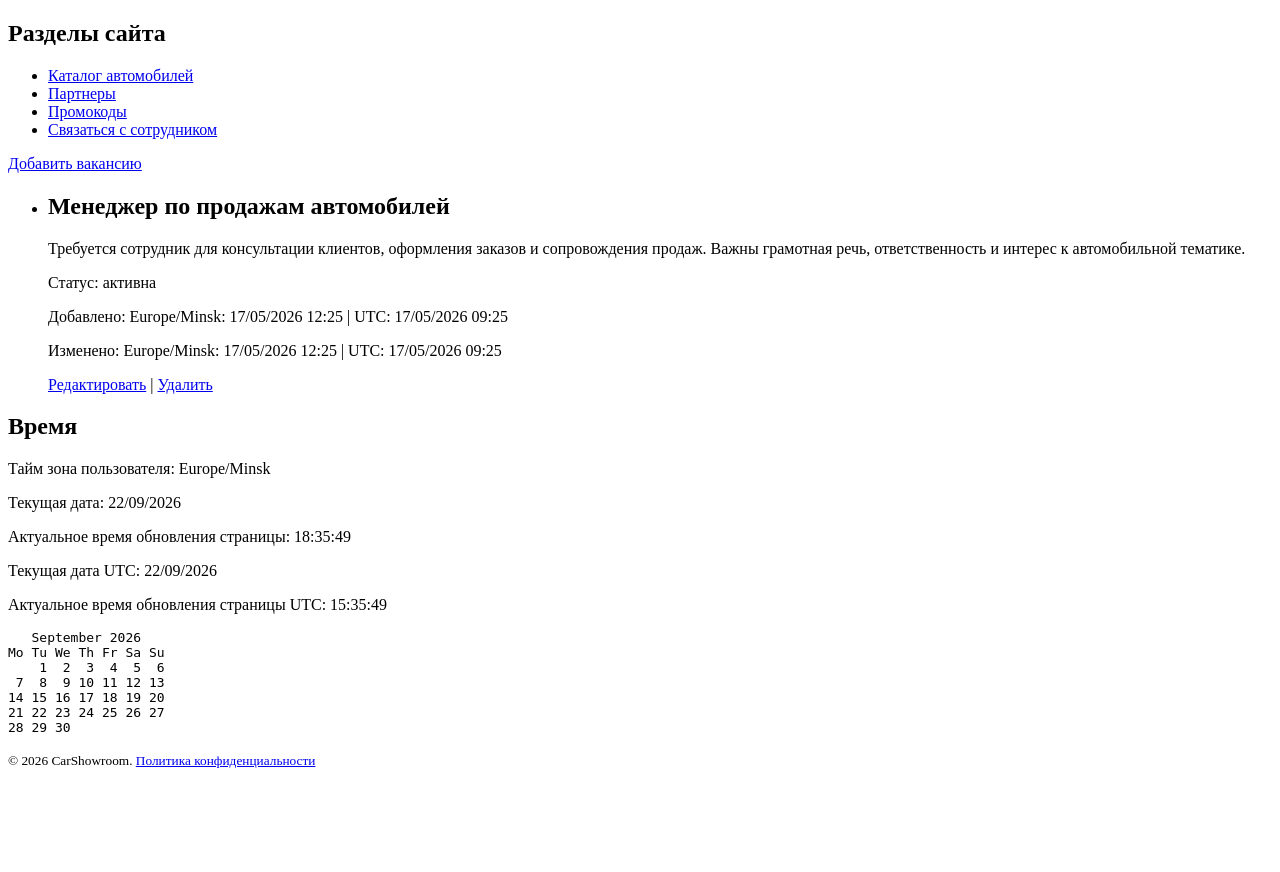
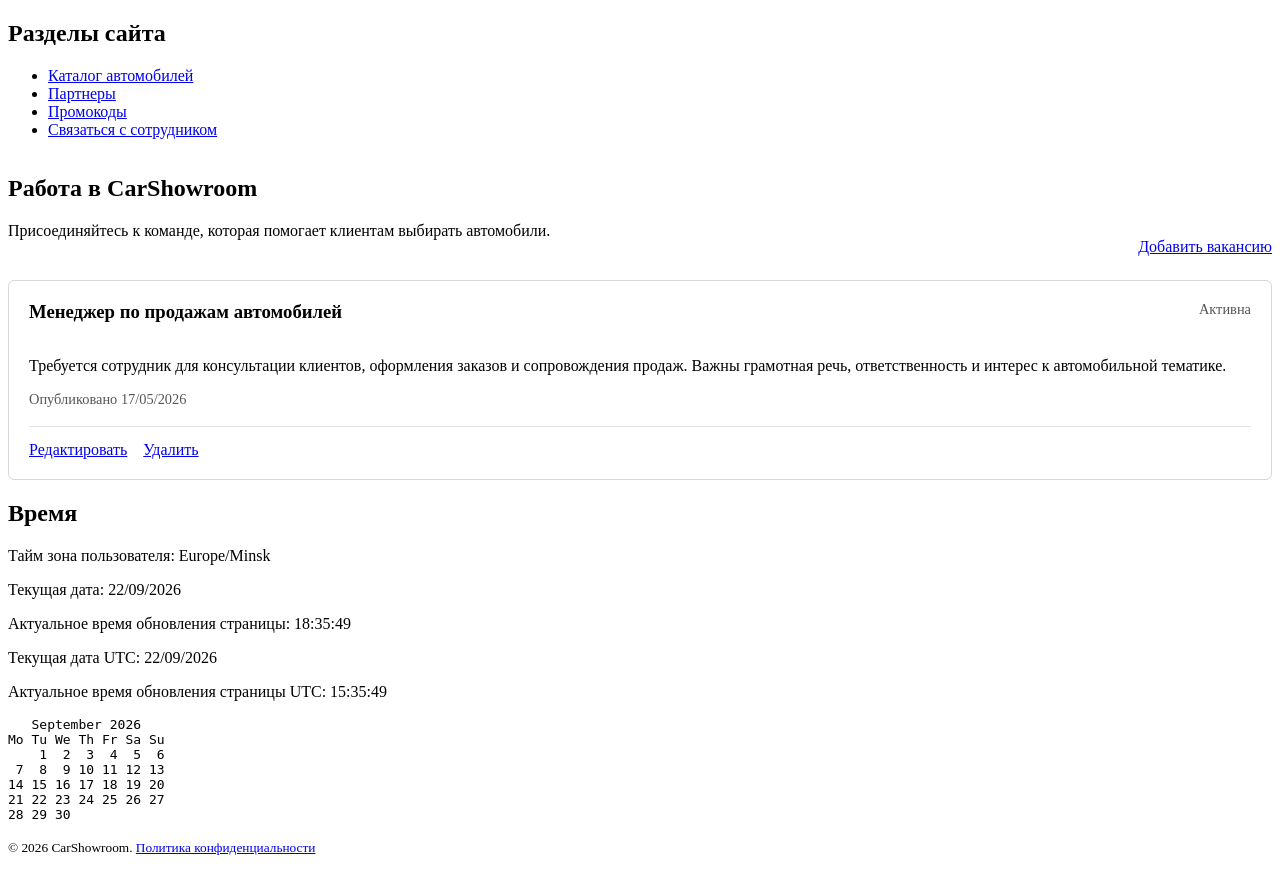
Before and after one commit to Diman4iggg/car_showroom-django, a Django app: page /vacancies/ in a window 1280 px wide. Shown: the part 234-1106 px from the top of the page. Before the commit the page ends 1002 px from the top, so only its background shows below. Run offline with Django 5.2, Linux system fonts and the light colour scheme; the visitor is signed in with stand-in values (Sample User, id 1); data comes from the database, SQL or seed files in the repository.

Commit message:
Improve vacancies page markup

```diff
--- a/core/forms.py
+++ b/core/forms.py
@@ -11,6 +11,8 @@ class VacancyForm(forms.ModelForm):
             'title': forms.TextInput(attrs={
                 'maxlength': 150,
                 'required': True,
+                'aria-describedby': 'title-help',
+                'autocomplete': 'off',
             }),
             'description': forms.Textarea(attrs={
                 'rows': 6,
--- /dev/null
+++ b/core/static/core/css/vacancies.css
@@ -0,0 +1,55 @@
+.vacancies-header {
+    align-items: end;
+    display: flex;
+    gap: 24px;
+    justify-content: space-between;
+    margin-bottom: 24px;
+}
+
+.vacancy-action {
+    white-space: nowrap;
+}
+
+.vacancy-grid {
+    display: grid;
+    gap: 20px;
+    grid-template-columns: repeat(auto-fit, minmax(min(100%, 300px), 1fr));
+}
+
+.vacancy-card {
+    border: 1px solid #d7d7d7;
+    border-radius: 6px;
+    padding: 20px;
+}
+
+.vacancy-card > header {
+    align-items: start;
+    display: flex;
+    gap: 16px;
+    justify-content: space-between;
+}
+
+.vacancy-card h3 {
+    margin-top: 0;
+}
+
+.vacancy-status,
+.vacancy-date {
+    color: #555;
+    font-size: 0.9rem;
+}
+
+.vacancy-controls {
+    border-top: 1px solid #e2e2e2;
+    display: flex;
+    gap: 16px;
+    margin-top: 18px;
+    padding-top: 14px;
+}
+
+@media (max-width: 600px) {
+    .vacancies-header {
+        align-items: start;
+        flex-direction: column;
+    }
+}
--- a/core/templates/core/vacancies.html
+++ b/core/templates/core/vacancies.html
@@ -1,33 +1,61 @@
 {% extends 'core/base.html' %}
-{% load datetime_extras %}
+{% load static %}
 
 {% block title %}Вакансии{% endblock %}
 {% block heading %}Вакансии{% endblock %}
+{% block meta_description %}Открытые вакансии автосалона CarShowroom и условия работы в компании.{% endblock %}
+{% block extra_head %}
+    <link rel="stylesheet" href="{% static 'core/css/vacancies.css' %}">
+{% endblock %}
 
 {% block content %}
+    <section aria-labelledby="vacancies-title">
+        <header class="vacancies-header">
+            <div>
+                <h2 id="vacancies-title">Работа в CarShowroom</h2>
+                <p>Присоединяйтесь к команде, которая помогает клиентам выбирать автомобили.</p>
+            </div>
             {% if request.user.is_superuser %}
-        <p><a href="{% url 'core:vacancy_create' %}">Добавить вакансию</a></p>
+                <a class="vacancy-action" href="{% url 'core:vacancy_create' %}">Добавить вакансию</a>
             {% endif %}
+        </header>
 
         {% if vacancies %}
-        <ul>
+            <div class="vacancy-grid">
                 {% for vacancy in vacancies %}
-                <li>
-                    <h2>{{ vacancy.title }}</h2>
-                    <p>{{ vacancy.description }}</p>
-                    <p>Статус: {% if vacancy.is_active %}активна{% else %}в архиве{% endif %}</p>
-                    <p>Добавлено: {{ vacancy.created_at|local_and_utc:user_timezone }}</p>
-                    <p>Изменено: {{ vacancy.updated_at|local_and_utc:user_timezone }}</p>
+                    <article class="vacancy-card" itemscope itemtype="https://schema.org/JobPosting">
+                        <header>
+                            <h3 itemprop="title">{{ vacancy.title }}</h3>
                             {% if request.user.is_superuser %}
-                        <p>
-                            <a href="{% url 'core:vacancy_update' vacancy.pk %}">Редактировать</a> |
+                                <span class="vacancy-status">
+                                    {% if vacancy.is_active %}Активна{% else %}В архиве{% endif %}
+                                </span>
+                            {% endif %}
+                        </header>
+
+                        <div itemprop="description">{{ vacancy.description|linebreaks }}</div>
+                        <p class="vacancy-date">
+                            Опубликовано
+                            <time itemprop="datePosted" datetime="{{ vacancy.created_at|date:'Y-m-d' }}">
+                                {{ vacancy.created_at|date:'d/m/Y' }}
+                            </time>
+                        </p>
+
+                        <div itemprop="hiringOrganization" itemscope itemtype="https://schema.org/Organization">
+                            <meta itemprop="name" content="CarShowroom">
+                        </div>
+
+                        {% if request.user.is_superuser %}
+                            <footer class="vacancy-controls" aria-label="Управление вакансией {{ vacancy.title }}">
+                                <a href="{% url 'core:vacancy_update' vacancy.pk %}">Редактировать</a>
                                 <a href="{% url 'core:vacancy_delete' vacancy.pk %}">Удалить</a>
-                        </p>
+                            </footer>
                         {% endif %}
-                </li>
+                    </article>
                 {% endfor %}
-        </ul>
+            </div>
         {% else %}
             <p>Активные вакансии пока не добавлены.</p>
         {% endif %}
+    </section>
 {% endblock %}
```
Also changed, not shown: core/templates/core/vacancy_confirm_delete.html (+10 -6 lines), core/templates/core/vacancy_form.html (+28 -5 lines), core/tests.py (+13 -0 lines). Lines whose indentation alone changed are shown as unchanged.
